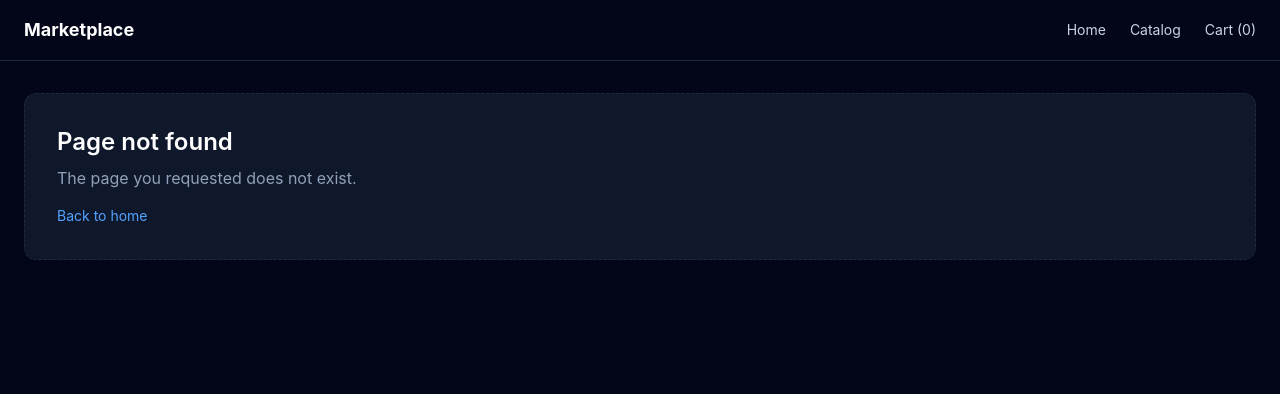
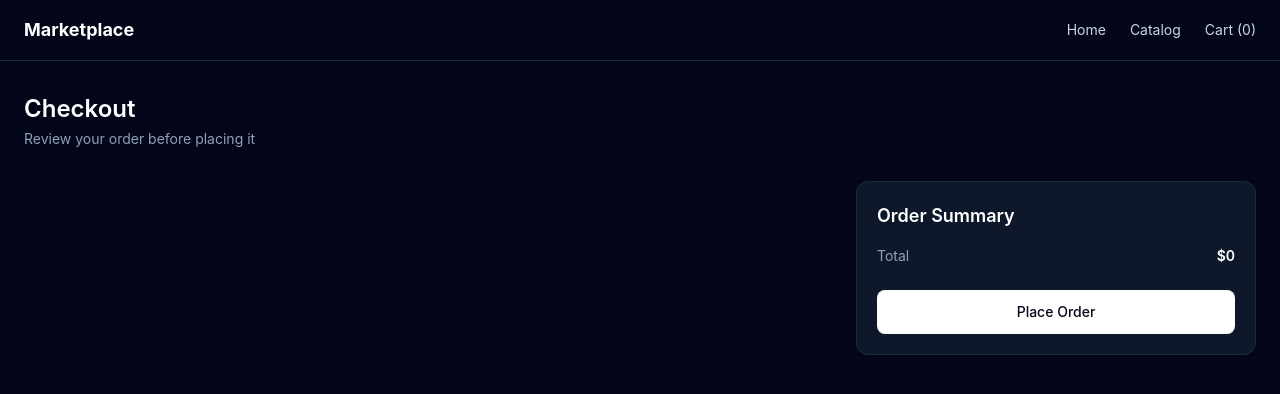
Before and after one commit to saisharathch/modular-marketplace, a React (Vite) app in the folder apps/shell/: page /checkout in a window 1280 px wide. Before the commit this address had no page. Shown: the top 394 px of the page. Built offline with nearby package versions, Linux system fonts and the light colour scheme.

Commit message:
Checkout and order success flow

```diff
--- a/apps/shell/src/components/productCard.tsx
+++ b/apps/shell/src/components/productCard.tsx
@@ -5,6 +5,7 @@ type Product = {
   title: string;
   price: number;
   category: string;
+  description?: string;
 };
 
 function ProductCard({ id, title, price, category }: Product) {
--- a/apps/shell/src/pages/CartPage.tsx
+++ b/apps/shell/src/pages/CartPage.tsx
@@ -1,6 +1,8 @@
 import { useCart } from "../providers/CartProvider";
+import { useNavigate } from "react-router-dom";
 
 function CartPage() {
+  const navigate = useNavigate();
   const { items, totalPrice, increaseQty, decreaseQty, removeItem } = useCart();
 
   return (
@@ -71,7 +73,10 @@ function CartPage() {
               <span className="font-semibold text-white">${totalPrice}</span>
             </div>
 
-            <button className="mt-6 w-full rounded-lg bg-white px-4 py-3 text-sm font-medium text-slate-950 transition hover:bg-slate-200">
+            <button
+              onClick={() => navigate("/checkout")}
+              className="mt-6 w-full rounded-lg bg-white px-4 py-3 text-sm font-medium text-slate-950 transition hover:bg-slate-200"
+            >
               Proceed to Checkout
             </button>
           </div>
--- /dev/null
+++ b/apps/shell/src/pages/CheckoutPage.tsx
@@ -0,0 +1,56 @@
+import { useNavigate } from "react-router-dom";
+import { useCart } from "../providers/CartProvider";
+
+function CheckoutPage() {
+  const { items, totalPrice } = useCart();
+  const navigate = useNavigate();
+
+  const handleCheckout = () => {
+    if (items.length === 0) return;
+
+    navigate("/success");
+  };
+
+  return (
+    <div>
+      <h2 className="text-2xl font-semibold">Checkout</h2>
+      <p className="mt-1 text-sm text-slate-400">
+        Review your order before placing it
+      </p>
+
+      <div className="mt-8 grid gap-8 lg:grid-cols-[2fr_1fr]">
+        <div className="space-y-4">
+          {items.map((item) => (
+            <div
+              key={item.id}
+              className="rounded-xl border border-slate-800 bg-slate-900 p-5"
+            >
+              <h3 className="font-semibold">{item.title}</h3>
+              <p className="mt-1 text-sm text-slate-400">
+                {item.quantity} × ${item.price}
+              </p>
+            </div>
+          ))}
+        </div>
+
+        <div className="rounded-xl border border-slate-800 bg-slate-900 p-5">
+          <h3 className="text-lg font-semibold">Order Summary</h3>
+
+          <div className="mt-4 flex justify-between text-sm text-slate-400">
+            <span>Total</span>
+            <span className="font-semibold text-white">${totalPrice}</span>
+          </div>
+
+          <button
+            onClick={handleCheckout}
+            className="mt-6 w-full rounded-lg bg-white px-4 py-3 text-sm font-medium text-slate-950 hover:bg-slate-200"
+          >
+            Place Order
+          </button>
+        </div>
+      </div>
+    </div>
+  );
+}
+
+export default CheckoutPage;
--- /dev/null
+++ b/apps/shell/src/pages/SuccessPage.tsx
@@ -0,0 +1,41 @@
+import { Link } from "react-router-dom";
+import { useCart } from "../providers/CartProvider";
+import { useEffect } from "react";
+
+function SuccessPage() {
+  const { items, clearCart } = useCart();
+  useEffect(() => {
+    clearCart();
+  }, []);
+
+  return (
+    <div className="mx-auto max-w-xl text-center">
+      <h2 className="text-3xl font-bold text-green-400">Order Successful 🎉</h2>
+
+      <p className="mt-4 text-slate-400">
+        Your order has been placed successfully.
+      </p>
+
+      <div className="mt-8 rounded-xl border border-slate-800 bg-slate-900 p-6 text-left">
+        <h3 className="text-lg font-semibold">Order Items</h3>
+
+        <ul className="mt-4 space-y-2 text-sm text-slate-400">
+          {items.map((item) => (
+            <li key={item.id}>
+              {item.title} × {item.quantity}
+            </li>
+          ))}
+        </ul>
+      </div>
+
+      <Link
+        to="/catalog"
+        className="mt-8 inline-block rounded-lg bg-white px-5 py-3 text-sm font-medium text-slate-950 hover:bg-slate-200"
+      >
+        Continue Shopping
+      </Link>
+    </div>
+  );
+}
+
+export default SuccessPage;
--- a/apps/shell/src/providers/CartProvider.tsx
+++ b/apps/shell/src/providers/CartProvider.tsx
@@ -16,12 +16,17 @@ type CartContextValue = {
   removeItem: (id: string) => void;
   totalItems: number;
   totalPrice: number;
+  clearCart: () => void;
 };
 
 const CartContext = createContext<CartContextValue | undefined>(undefined);
 
 export function CartProvider({ children }: { children: React.ReactNode }) {
   const [items, setItems] = useState<CartItem[]>([]);
+
+  const clearCart = () => {
+  setItems([]);
+};
 
   const addToCart = (product: AddToCartInput) => {
     setItems((currentItems) => {
@@ -79,6 +84,7 @@ export function CartProvider({ children }: { children: React.ReactNode }) {
     removeItem,
     totalItems,
     totalPrice,
+    clearCart,
   };
 
   return <CartContext.Provider value={value}>{children}</CartContext.Provider>;
--- a/apps/shell/src/routes/AppRoutes.tsx
+++ b/apps/shell/src/routes/AppRoutes.tsx
@@ -4,6 +4,8 @@ import HomePage from "../pages/HomePage";
 import CatalogPage from "../pages/CatalogPage";
 import ProductDetailPage from "../pages/ProductDetailPage";
 import CartPage from "../pages/CartPage";
+import CheckoutPage from "../pages/CheckoutPage";
+import SuccessPage from "../pages/SuccessPage";
 
 function NotFoundPage() {
   return (
@@ -31,7 +33,10 @@ export const router = createBrowserRouter([
       { path: "catalog", element: <CatalogPage /> },
       { path: "product/:id", element: <ProductDetailPage /> },
       { path: "cart", element: <CartPage /> },
+      { path: "checkout", element: <CheckoutPage /> },
+      { path: "success", element: <SuccessPage /> },
       { path: "*", element: <NotFoundPage /> },
+      {}
     ],
   },
 ]);
```
